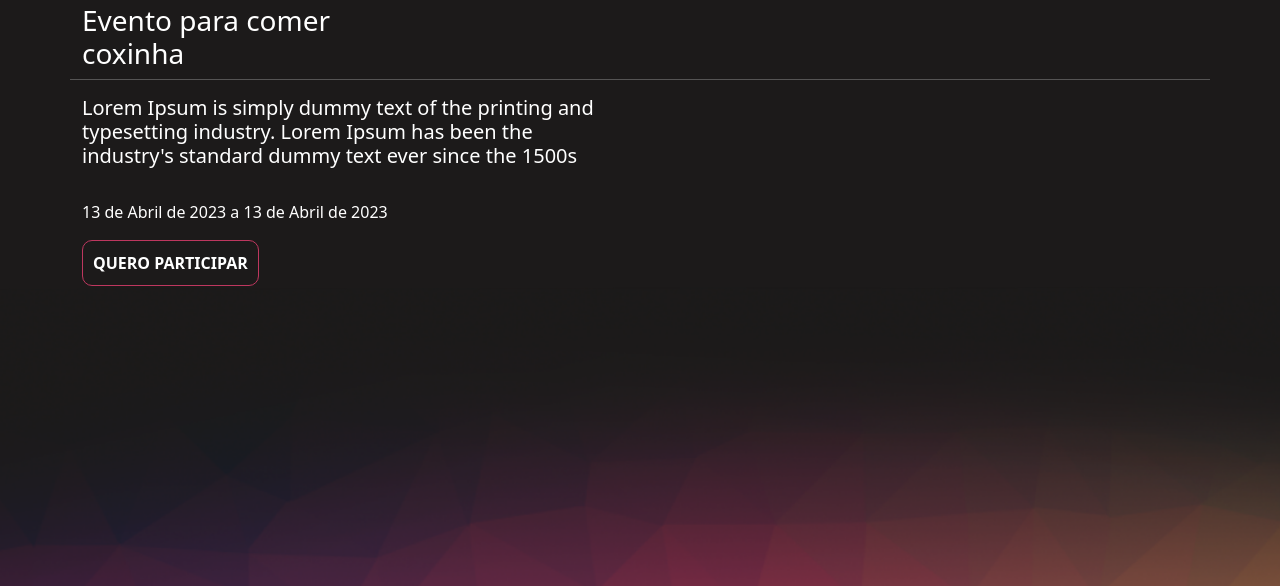
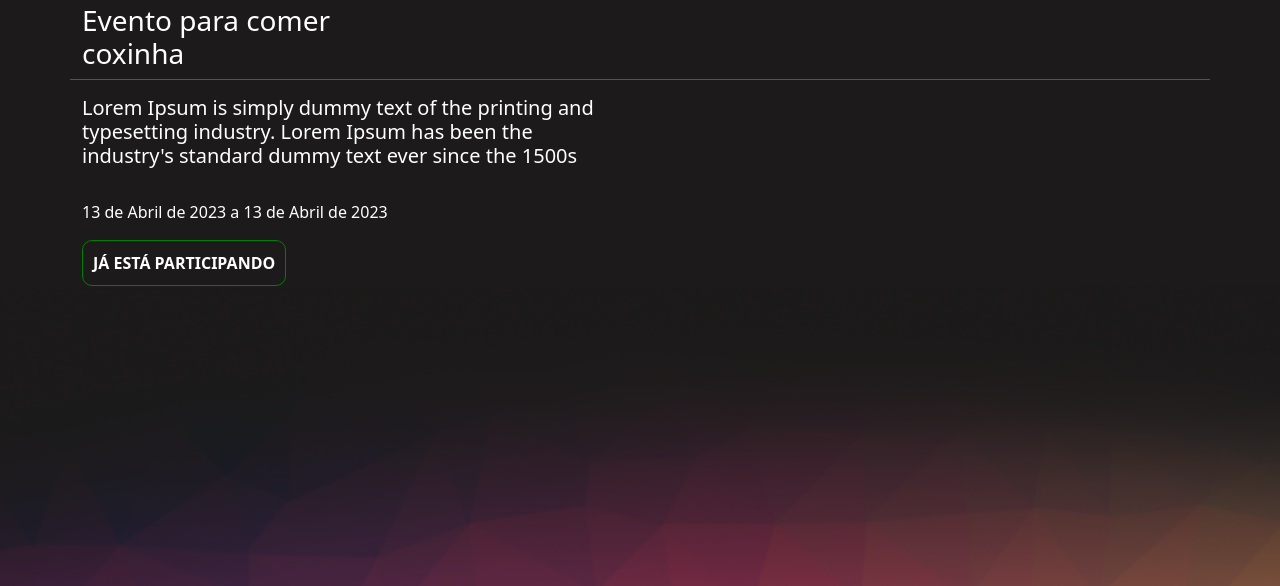
Before and after one commit to PHenriquedossantos/Event, a Django app: page /eventos/inscrever_evento/2/ in a window 1280 px wide. Shown: the part 464-1050 px from the top of the page. Run offline with Django 4.2, Linux system fonts and the light colour scheme; a user stored in the database is signed in; data comes from the database, SQL or seed files in the repository.

Commit message:
refatora codigo

```diff
--- a/eventos/templates/inscrever_evento.html
+++ b/eventos/templates/inscrever_evento.html
@@ -24,11 +24,13 @@
                 <h5>Lorem Ipsum is simply dummy text of the printing and typesetting industry. Lorem Ipsum has been the industry's standard dummy text ever since the 1500s</h5>
                 <br>
                 <p>{{evento.data_inicio}} a {{evento.data_termino}}</p>
-
-                <form action="{% url 'inscrever_evento' evento.id %}" method="POST">{% csrf_token %}
-                    <input  class="btn-principal" href="#" type="submit" value="QUERO PARTICIPAR">
-                </form>
-
+                {% if request.user in evento.participantes.all %}
+                    <input style="border-color: green;" type="submit" class="btn-principal" value="JÁ ESTÁ PARTICIPANDO" disabled>
+                {% else%}
+                    <form action="{% url 'inscrever_evento' evento.id %}" method="POST">{% csrf_token %}
+                        <input type="submit" class="btn-principal" value="QUERO PARTICIPAR">
+                    </form>
+                {% endif %}
 
             </div>
         </div>
```
